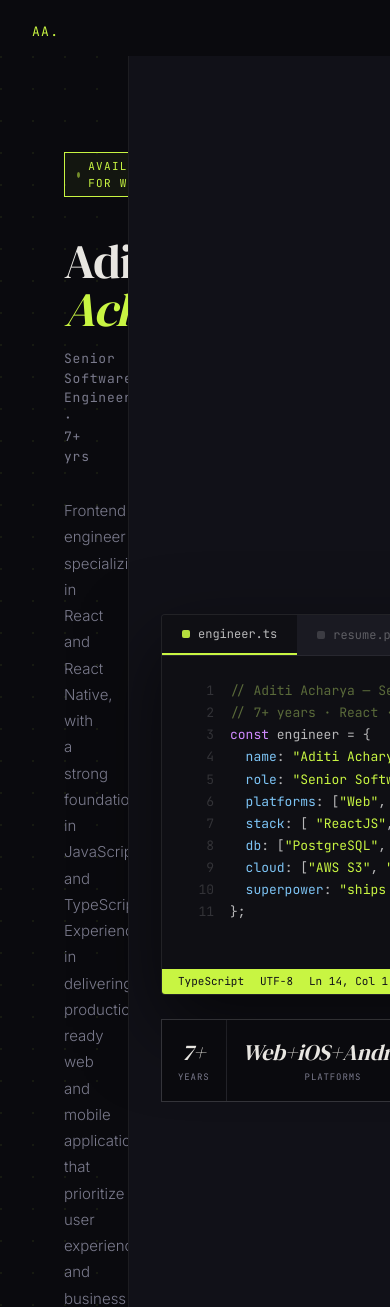
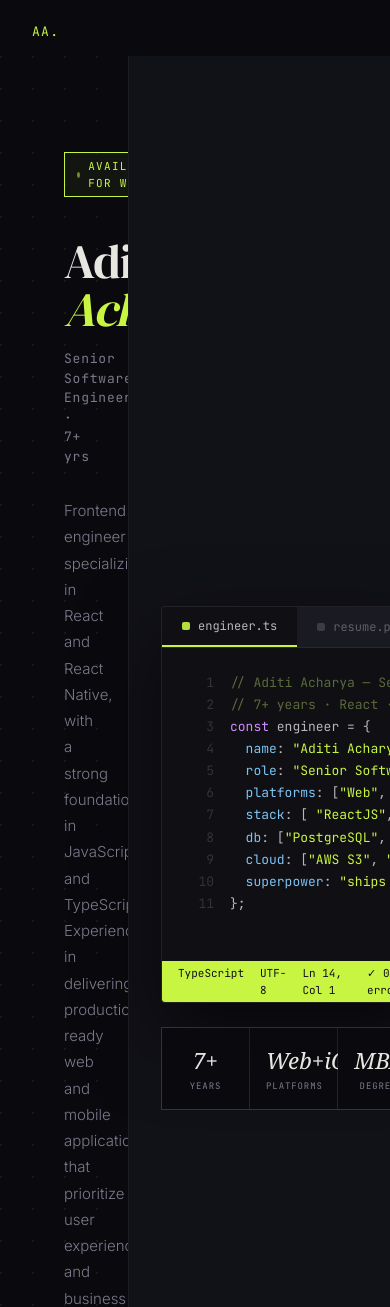
Before and after one commit to coder10101/portfolio-aditi, a React (Vite) app: page / in a window 390 px wide. Shown: the top 1307 px of the page. Built offline with nearby package versions, Linux system fonts and the light colour scheme.

Commit message:
style: added tailwind classes to codeditor section and removed css files

```diff
--- a/src/assets/styles/about.css
+++ /dev/null
@@ -1,170 +0,0 @@
-.about-grid {
-  min-height: 100vh;
-  display: grid;
-  grid-template-columns: 1fr 1fr;
-}
-
-/* Code Editor */
-
-.code-editor-section {
-  display: flex;
-  flex-direction: column;
-  justify-content: center;
-  padding: 6rem 3rem;
-  background: var(--card);
-}
-
-.editor-window {
-  background: #0f0f14;
-  border: 1px solid rgba(255, 255, 255, 0.08);
-  border-radius: 4px;
-  overflow: hidden;
-  box-shadow: 0 32px 80px rgba(0, 0, 0, 0.6);
-}
-
-.editor-tabs {
-  display: flex;
-  background: #1a1a22;
-  border-bottom: 1px solid rgba(255, 255, 255, 0.06);
-}
-
-.editor-tab {
-  display: flex;
-  align-items: center;
-  gap: 8px;
-  padding: 10px 20px;
-  font-family: "JetBrains Mono", monospace;
-  font-size: 12px;
-  color: rgba(255, 255, 255, 0.3);
-}
-
-.tab-dot {
-  width: 8px;
-  height: 8px;
-  border-radius: 2px;
-  background: rgba(255, 255, 255, 0.15);
-  /* grey */
-}
-
-.tab-dot--active {
-  background: var(--primary);
-  opacity: 0.9;
-}
-
-.editor-tab--active {
-  color: rgba(255, 255, 255, 0.7);
-  background: #0f0f14;
-  border-bottom: 2px solid var(--primary);
-}
-
-.editor-content {
-  display: grid;
-  grid-template-columns: 28px 1fr;
-  gap: 16px;
-  padding: 24px;
-  min-height: 300px;
-}
-
-.editor-line-numbers {
-  text-align: right;
-  user-select: none;
-  color: rgba(255, 255, 255, 0.15);
-  font-size: 13px;
-  line-height: 1.7;
-  font-family: "JetBrains Mono", monospace;
-}
-
-.editor-code {
-  margin: 0;
-  white-space: pre;
-  overflow: hidden;
-  font-family: "JetBrains Mono", monospace;
-  font-size: 13px;
-  line-height: 1.7;
-  color: rgba(255, 255, 255, 0.7);
-}
-
-.cursor {
-  display: inline-block;
-  margin-left: 2px;
-  color: var(--primary);
-  animation: blink 1s step-end infinite;
-}
-
-.editor-status {
-  background: var(--primary);
-  padding: 4px 16px;
-  display: flex;
-  gap: 16px;
-  font-size: 11px;
-  font-family: "JetBrains Mono", monospace;
-  color: var(--card);
-}
-
-/* Stats */
-
-.stats-grid {
-  margin-top: 1.5rem;
-  display: grid;
-  grid-template-columns: repeat(3, 1fr);
-  gap: 1px;
-  border: 1px solid var(--border);
-  background: var(--border);
-}
-
-.stat-card {
-  background: var(--background);
-  padding: 1rem;
-  text-align: center;
-}
-
-.stat-value {
-  font-family: "DM Serif Display", serif;
-  font-size: 1.4rem;
-  font-style: italic;
-}
-
-.stat-label {
-  margin-top: 2px;
-  font-size: 9px;
-  letter-spacing: 0.1em;
-  font-family: "JetBrains Mono", monospace;
-  color: var(--muted-foreground);
-}
-
-.token-comment {
-  color: #5a6a3a;
-}
-
-.token-string {
-  color: var(--primary);
-}
-
-.token-keyword {
-  color: #cf8aff;
-}
-
-.token-property {
-  color: #7dc4f5;
-}
-
-@keyframes blink {
-  0%,
-  100% {
-    opacity: 1;
-  }
-
-  50% {
-    opacity: 0;
-  }
-}
-
-@media (max-width: 900px) {
-  .about-grid {
-    grid-template-columns: 1fr;
-  }
-
-  .code-editor-section {
-    padding: 3rem 2rem;
-  }
-}
--- a/src/components/About/CodeEditorSection.tsx
+++ b/src/components/About/CodeEditorSection.tsx
@@ -1,6 +1,5 @@
 import { CODEEDITORBOTTOMINFO, CODESNIPPETS, STATS } from "../../consts";
 import { useTypewriter } from "../../hooks/useTypewriter";
-import "../../assets/styles/about.css";
 import { CodeLine } from "./CodeLine";
 
 export function CodeEditorSection() {
@@ -11,26 +10,32 @@ export function CodeEditorSection() {
   const { value } = useTypewriter(animatedText);
 
   return (
-    <div className="code-editor-section">
-      <div className="editor-window">
-        <div className="editor-tabs">
-          <div className="editor-tab editor-tab--active">
-            <span className="tab-dot tab-dot--active" />
+    <div className="flex flex-col justify-center px-12 py-24 bg-[var(--card)] max-md:px-8 max-md:py-12">
+      {/* Editor window */}
+      <div className="bg-[#0f0f14] border border-white/[0.08] rounded-[4px] overflow-hidden shadow-[0_32px_80px_rgba(0,0,0,0.6)]">
+        {/* Tabs */}
+        <div className="flex bg-[#1a1a22] border-b border-white/[0.06]">
+          <div className="flex items-center gap-2 px-5 py-[10px] font-mono text-[12px] text-white/70 bg-[#0f0f14] border-b-2 border-[var(--primary)]">
+            <span className="w-2 h-2 rounded-[2px] bg-[var(--primary)] opacity-90" />
             engineer.ts
           </div>
-          <div className="editor-tab">
-            <span className="tab-dot" />
+          <div className="flex items-center gap-2 px-5 py-[10px] font-mono text-[12px] text-white/30">
+            <span className="w-2 h-2 rounded-[2px] bg-white/15" />
             resume.pdf
           </div>
         </div>
 
-        <div className="editor-content">
-          <div className="editor-line-numbers">
+        {/* Code area */}
+        <div className="grid grid-cols-[28px_1fr] gap-4 p-6 min-h-[300px]">
+          {/* Line numbers */}
+          <div className="text-right select-none text-white/15 text-[13px] leading-[1.7] font-mono">
             {lines.map((_, i) => (
               <div key={i}>{i + 1}</div>
             ))}
           </div>
-          <div className="editor-code">
+
+          {/* Code */}
+          <pre className="m-0 whitespace-pre overflow-hidden font-mono text-[13px] leading-[1.7] text-white/70">
             {staticLines.map((line, i) => (
               <div key={`static-${i}`}>
                 <CodeLine line={line} />
@@ -41,22 +46,28 @@ export function CodeEditorSection() {
                 <CodeLine line={line} />
               </div>
             ))}
-            <span className="cursor">▍</span>
-          </div>
+            <span className="inline-block ml-[2px] text-[var(--primary)] animate-[blink_1s_step-end_infinite]">
+              ▍
+            </span>
+          </pre>
         </div>
 
-        <div className="editor-status">
+        {/* Status bar */}
+        <div className="bg-[var(--primary)] px-4 py-1 flex gap-4 font-mono text-[11px] text-[var(--card)]">
           {CODEEDITORBOTTOMINFO.map((item) => (
             <span key={item}>{item}</span>
           ))}
         </div>
       </div>
 
-      <div className="stats-grid">
+      {/* Stats */}
+      <div className="mt-6 grid grid-cols-3 gap-[1px] border border-[var(--border)] bg-[var(--border)]">
         {STATS.map((stat) => (
-          <div key={stat.l} className="stat-card">
-            <div className="stat-value">{stat.v}</div>
-            <div className="stat-label">{stat.l.toUpperCase()}</div>
+          <div key={stat.l} className="bg-[var(--background)] p-4 text-center">
+            <div className="font-serif text-[1.4rem] italic">{stat.v}</div>
+            <div className="mt-[2px] font-mono text-[9px] tracking-[0.1em] text-[var(--muted-foreground)]">
+              {stat.l.toUpperCase()}
+            </div>
           </div>
         ))}
       </div>
--- a/src/components/About/CodeLine.tsx
+++ b/src/components/About/CodeLine.tsx
@@ -14,9 +14,16 @@ const PROPERTY_NAMES = [
   "superpower",
 ];
 
+const styles = {
+  comment: { color: "#5a6a3a" },
+  string: { color: "#c8f542" },
+  keyword: { color: "#cf8aff" },
+  property: { color: "#7dc4f5" },
+};
+
 export function CodeLine({ line }: CodeLineProps) {
   if (line.startsWith("//")) {
-    return <span className="token-comment">{line}</span>;
+    return <span style={styles.comment}>{line}</span>;
   }
 
   const tokens = line.split(
@@ -30,7 +37,7 @@ export function CodeLine({ line }: CodeLineProps) {
 
         if (["const", "let", "var"].includes(token)) {
           return (
-            <span key={index} className="token-keyword">
+            <span key={index} style={styles.keyword}>
               {token}
             </span>
           );
@@ -38,7 +45,7 @@ export function CodeLine({ line }: CodeLineProps) {
 
         if (/^"[^"]*"$/.test(token)) {
           return (
-            <span key={index} className="token-string">
+            <span key={index} style={styles.string}>
               {token}
             </span>
           );
@@ -46,18 +53,14 @@ export function CodeLine({ line }: CodeLineProps) {
 
         if (PROPERTY_NAMES.includes(token)) {
           return (
-            <span key={index} className="token-property">
+            <span key={index} style={styles.property}>
               {token}
             </span>
           );
         }
 
         if (/^[\[\]{}.,]$/.test(token)) {
-          return (
-            <span key={index} className="token-punctuation">
-              {token}
-            </span>
-          );
+          return <React.Fragment key={index}>{token}</React.Fragment>;
         }
 
         return <React.Fragment key={index}>{token}</React.Fragment>;
--- a/src/index.css
+++ b/src/index.css
@@ -61,3 +61,14 @@ body {
 ::-webkit-scrollbar-thumb:hover {
   background: var(--muted-foreground);
 }
+
+@keyframes blink {
+  0%,
+  100% {
+    opacity: 1;
+  }
+
+  50% {
+    opacity: 0;
+  }
+}
```
Also changed, not shown: src/assets/styles/education.css (deleted, +0 -189 lines).
